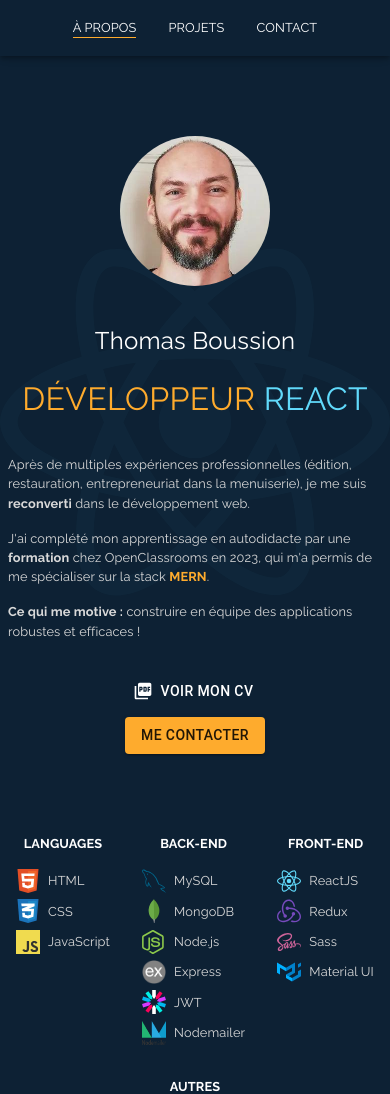
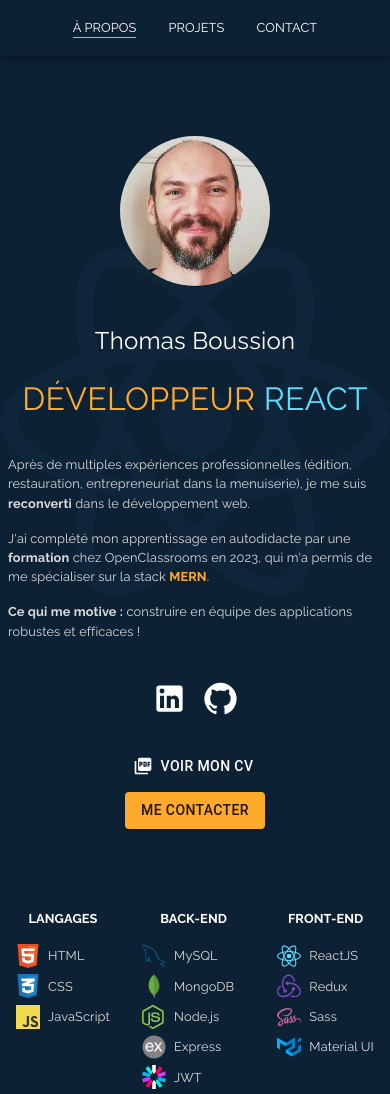
Before and after one commit to TomDvpmt/Portfolio-React_Front-end, a React (Create React App) app: page / in a window 390 px wide. Shown: the top 1094 px of the page. Built offline with nearby package versions, Linux system fonts and the light colour scheme; no server answers.

Commit message:
Added: social links in About + API initializer in Contact / Modified : modals and About styling

```diff
--- a/package.json
+++ b/package.json
@@ -36,5 +36,8 @@
             "last 1 firefox version",
             "last 1 safari version"
         ]
+    },
+    "devDependencies": {
+        "@babel/plugin-proposal-private-property-in-object": "^7.21.11"
     }
 }
--- a/src/Router.jsx
+++ b/src/Router.jsx
@@ -1,6 +1,6 @@
 import { createBrowserRouter, RouterProvider } from "react-router-dom";
 
-import PageWrapper from "./components/PageWrapper";
+import PageWrapper from "./layout/PageWrapper";
 import Home from "./pages/Home";
 import Error404 from "./pages/Error404";
 
--- a/src/assets/data/techs.js
+++ b/src/assets/data/techs.js
@@ -19,17 +19,17 @@ import theme from "../../styles/theme";
 const ALL_TECHS = [
     {
         label: "HTML",
-        type: "languages",
+        type: "langages",
         imgElement: <HTMLLogo title="HTML" />,
     },
     {
         label: "CSS",
-        type: "languages",
+        type: "langages",
         imgElement: <CSSLogo title="CSS" />,
     },
     {
         label: "JavaScript",
-        type: "languages",
+        type: "langages",
         imgElement: <JavaScriptLogo title="JavaScript" />,
     },
     {
--- a/src/components/ContactForm.jsx
+++ b/src/components/ContactForm.jsx
@@ -2,7 +2,7 @@ import { useState } from "react";
 
 import ContactFormRequiredLabel from "./ContactFormRequiredLabel";
 
-import BASE_API_URI from "../utils/API";
+import { API_BASE_URI } from "../config/API";
 
 import theme from "../styles/theme";
 import { Box, Typography, TextField, Button } from "@mui/material";
@@ -40,7 +40,7 @@ const ContactForm = ({ tabIndex }) => {
             content,
         };
 
-        fetch(`${BASE_API_URI}/API/mail/send`, {
+        fetch(`${API_BASE_URI}/API/mail/send`, {
             method: "POST",
             headers: {
                 "content-type": "application/json",
@@ -59,7 +59,7 @@ const ContactForm = ({ tabIndex }) => {
                 setPhone("");
                 setContent("");
                 setValidationMessage(
-                    "Votre message a bien été envoyé. J'y répondrai dès que possible !"
+                    "Votre message a bien été envoyé. J'y répondrai dans les plus brefs délais !"
                 );
             })
             .catch((error) => {
--- a/src/components/ProjectsModals.jsx
+++ b/src/components/ProjectsModals.jsx
@@ -6,13 +6,15 @@ import ProjectsList from "./ProjectsList";
 import ProjectCard from "./ProjectCard";
 
 import theme from "../styles/theme";
-import { Box, Dialog } from "@mui/material";
+import { Box, Dialog, useMediaQuery } from "@mui/material";
 
 const ProjectsModals = () => {
     const projectsData = useContext(ProjectsContext);
 
     const [showDialog, setShowDialog] = useState(false);
     const [projectToShow, setProjectToShow] = useState({});
+
+    const isMediumScreen = useMediaQuery(theme.breakpoints.up("md"));
 
     const handleClose = () => {
         setShowDialog(false);
@@ -53,7 +55,8 @@ const ProjectsModals = () => {
             <Dialog
                 open={showDialog}
                 onClose={handleClose}
-                fullWidth
+                fullScreen={isMediumScreen ? false : true}
+                fullWidth={isMediumScreen ? true : false}
                 maxWidth="xl"
                 sx={{
                     "& .MuiPaper-root": {
--- /dev/null
+++ b/src/config/API.js
@@ -0,0 +1,2 @@
+export const API_BASE_URI =
+    "https://thomas-boussion-portfolio-api.onrender.com";
--- a/src/sections/About.jsx
+++ b/src/sections/About.jsx
@@ -1,7 +1,8 @@
-import { useContext } from "react";
+import { useState, useEffect, useContext } from "react";
 import PositionContext from "../contexts/PositionContext";
 
 import AllTechs from "../components/AllTechs";
+import SocialLinks from "../components/SocialLinks";
 
 import ALL_TECHS from "../assets/data/techs";
 import profilePicture from "../assets/img/profile/profile-picture_square.jpg";
@@ -12,11 +13,16 @@ import { Box, Typography, Button, useMediaQuery } from "@mui/material";
 import { PictureAsPdf } from "@mui/icons-material";
 
 const About = () => {
-    const typesArray = ["languages", "back-end", "front-end", "autres"];
+    const isLargeScreen = useMediaQuery(theme.breakpoints.up("lg"));
+    const { sectionPosition, setSectionPosition } = useContext(PositionContext);
 
-    const isLargeScreen = useMediaQuery(theme.breakpoints.up("lg"));
+    const [tabIndex, setTabIndex] = useState(0);
 
-    const { setSectionPosition } = useContext(PositionContext);
+    useEffect(() => {
+        isLargeScreen && setTabIndex(sectionPosition === 0 ? 0 : -1);
+    }, [isLargeScreen, sectionPosition]);
+
+    const typesArray = ["langages", "back-end", "front-end", "autres"];
 
     const handleContactMe = () => {
         if (isLargeScreen) {
@@ -167,24 +173,36 @@ const About = () => {
                         xl: "8rem",
                     }}
                     display="flex"
-                    flexDirection={{ xs: "column", md: "row" }}
+                    flexDirection={{ xs: "column", sm: "row" }}
                     alignItems="center"
                     justifyContent="center"
                     gap={{
                         xs: "2rem",
                         lg: "3rem",
                     }}>
-                    <Box
+                    {/* <Box
                         width={theme.maxWidth.aboutImg}
-                        display={{ xs: "none", sm: "block" }}></Box>
+                        display={{ xs: "none", sm: "block" }}></Box> */}
                     <Box
                         flexGrow="1"
+                        maxWidth="600px"
+                        display="flex"
+                        flexDirection={{ xs: "column", sm: "row" }}
+                        justifyContent={{
+                            xs: "center",
+                            sm: "center",
+                            md: "space-evenly",
+                        }}
+                        gap={{ xs: "1.5rem", sm: "3rem" }}>
+                        <SocialLinks tabIndex={tabIndex} />
+                        <Box
                             maxWidth={theme.maxWidth.aboutSpeech}
                             display="flex"
-                        flexDirection={{ xs: "column", sm: "row" }}
-                        justifyContent={{ xs: "center", md: "flex-end" }}
-                        gap={{ xs: ".5rem", md: "2rem" }}>
+                            flexDirection="column"
+                            justifyContent={{ xs: "center", sm: "flex-end" }}
+                            gap=".5rem">
                             <Button
+                                tabIndex={tabIndex}
                                 startIcon={<PictureAsPdf />}
                                 sx={{ color: theme.palette.text.title }}
                                 href={CV}
@@ -192,12 +210,14 @@ const About = () => {
                                 Voir mon CV
                             </Button>
                             <Button
+                                tabIndex={tabIndex}
                                 color="secondary"
                                 variant="contained"
                                 onClick={handleContactMe}
                                 sx={{ maxWidth: "max-content" }}>
                                 Me contacter
                             </Button>
+                        </Box>
                     </Box>
                 </Box>
                 <AllTechs
--- a/src/sections/Contact.jsx
+++ b/src/sections/Contact.jsx
@@ -1,5 +1,7 @@
 import { useState, useEffect, useContext } from "react";
 import PositionContext from "../contexts/PositionContext";
+
+import { API_BASE_URI } from "../config/API";
 
 import SectionHeading from "../components/SectionHeading";
 import SocialLinks from "../components/SocialLinks";
@@ -15,11 +17,18 @@ const Contact = () => {
     const { sectionPosition } = useContext(PositionContext);
     const isLargeScreen = useMediaQuery(theme.breakpoints.up("lg"));
 
-    const [tabIndex, setTabIndex] = useState(-1);
+    const [tabIndex, setTabIndex] = useState(0);
 
     useEffect(() => {
-        setTabIndex(sectionPosition === 2 ? 0 : -1);
-    }, [sectionPosition]);
+        fetch(`${API_BASE_URI}/API/config/initialize`)
+            .then((response) => response.json())
+            .then((data) => console.log(data.message))
+            .catch((error) => console.error(error));
+    }, []);
+
+    useEffect(() => {
+        isLargeScreen && setTabIndex(sectionPosition === 2 ? 0 : -1);
+    }, [isLargeScreen, sectionPosition]);
 
     return (
         <>
--- a/src/utils/API.js
+++ /dev/null
@@ -1,3 +0,0 @@
-const BASE_API_URI = "https://thomas-boussion-portfolio-api.onrender.com";
-
-export default BASE_API_URI;
--- a/src/utils/navLinks.js
+++ b/src/utils/navLinks.js
@@ -1,6 +1,3 @@
-// See https://developer.mozilla.org/en-US/docs/Web/API/Intersection_Observer_API
-// and https://css-tricks.com/scroll-triggered-animation-vanilla-javascript/
-
 export function addActiveClass(link, links) {
     if (!link.classList.contains("active-anchor")) {
         Array.from(links).forEach((link) =>
@@ -9,6 +6,9 @@ export function addActiveClass(link, links) {
         link.classList.add("active-anchor");
     }
 }
+
+// See https://developer.mozilla.org/en-US/docs/Web/API/Intersection_Observer_API
+// and https://css-tricks.com/scroll-triggered-animation-vanilla-javascript/
 
 export function createObserver(target, navLink) {
     let observer = new IntersectionObserver(
```
Also changed, not shown: src/layout/NavBar.jsx (renamed from src/components/NavBar.jsx), src/layout/PageWrapper.jsx (renamed from src/components/PageWrapper.jsx), 1 other file (tests, documents, lock files or other folders). Lines whose indentation alone changed are shown as unchanged.
